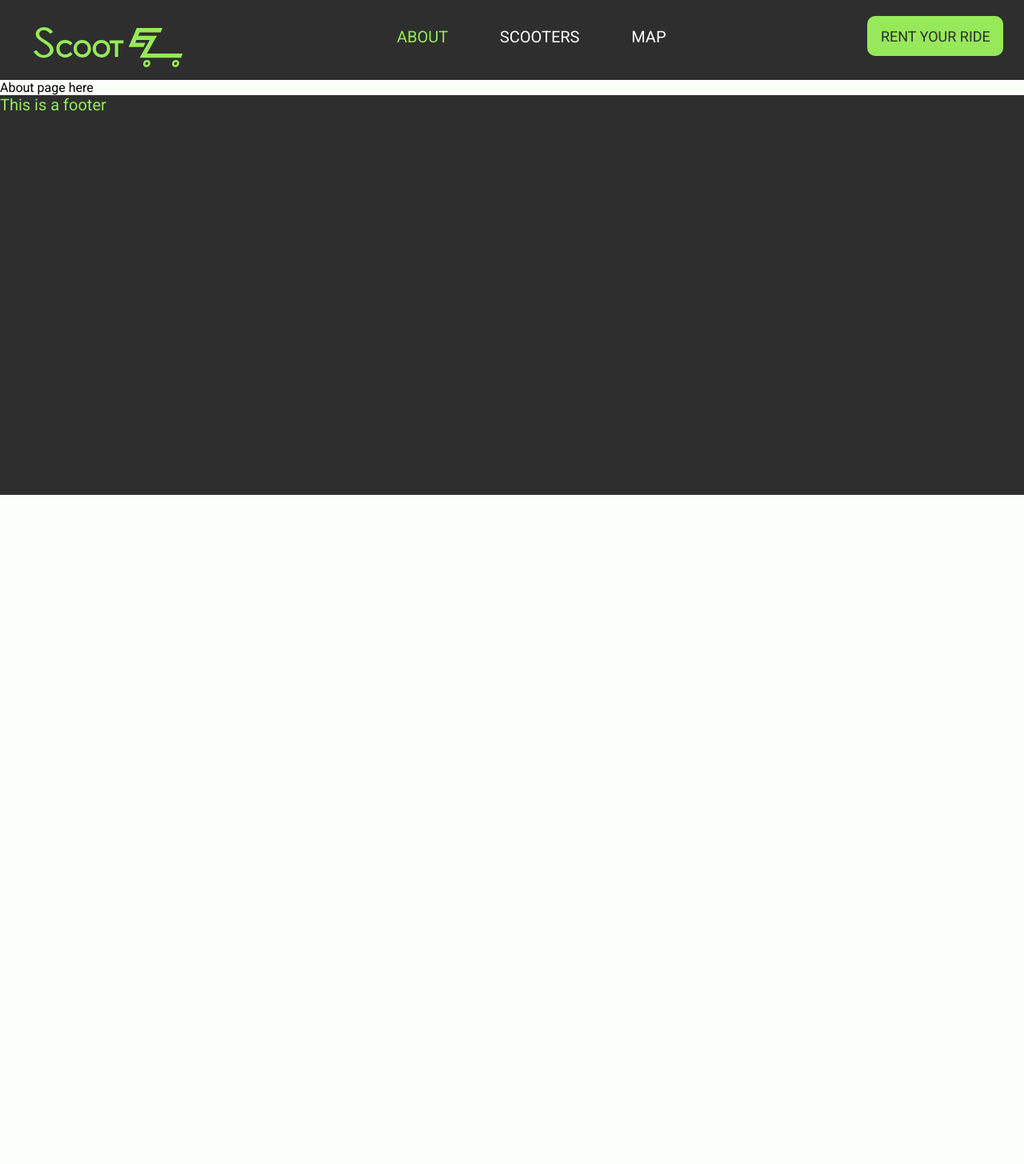
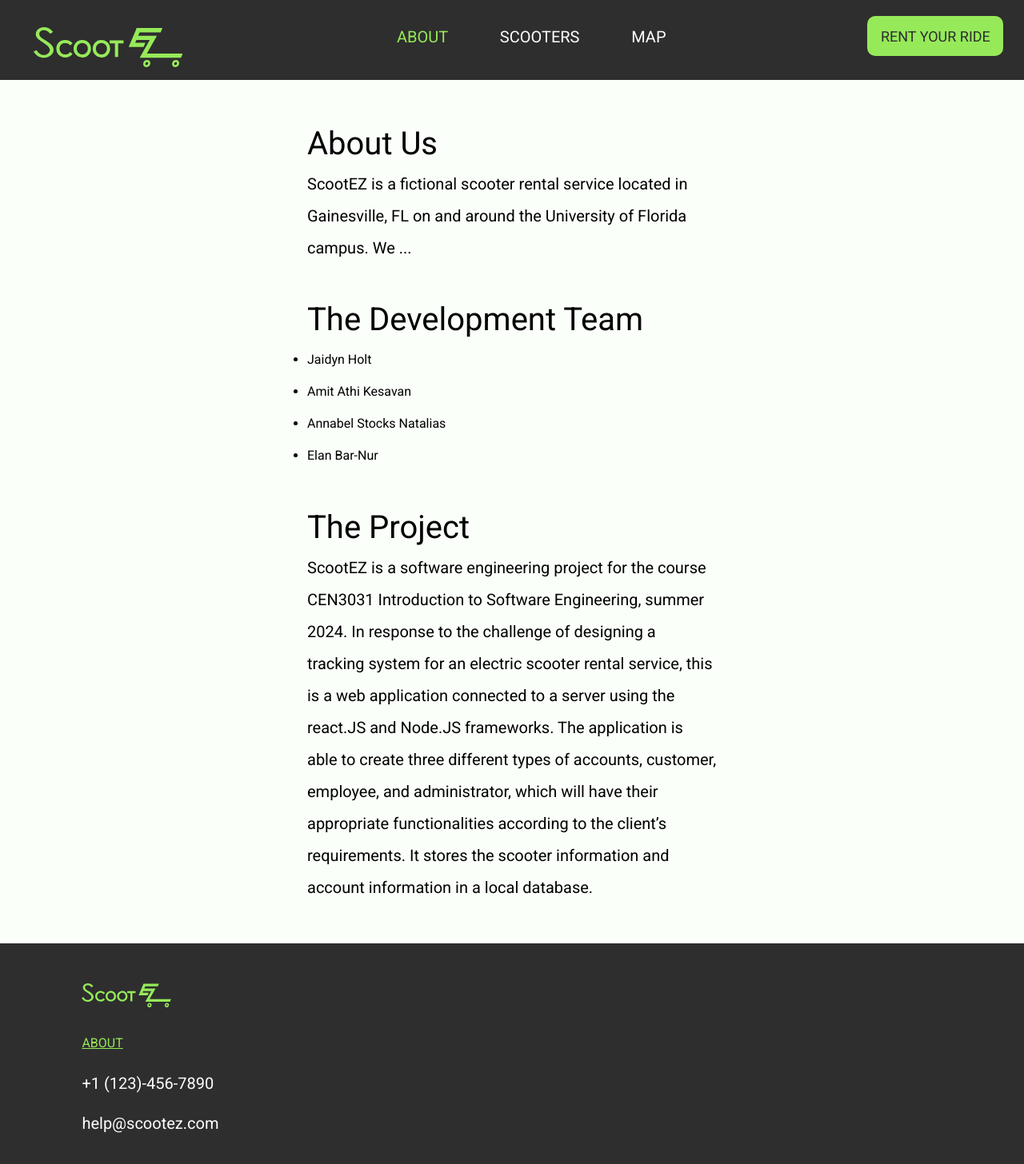
Before and after one commit to amitathik7/ScootEZ, a React (Create React App) app in the folder client/: page /about in a window 1280 px wide. Shown: the top 1456 px of the page at 80% size. Before the commit the page ends 800 px from the top, so only its background shows below. Built offline with nearby package versions, Linux system fonts and the light colour scheme.

Commit message:
Added more formatting and placeholder content on pages and footer, set up scooter pages

```diff
--- a/client/src/Footer.js
+++ b/client/src/Footer.js
@@ -1,10 +1,21 @@
 import React from 'react';
-import { BrowserRouter, Routes, Route, Link} from 'react-router-dom';
+import styles from './styles.css';
+import { NavLink, useNavigate} from 'react-router-dom';
+
+import { ReactComponent as Logo} from './ScootezLogo.svg';
+
+import HomePage from "./Pages/HomePage.js";
+import AboutPage from './Pages/AboutPage.js';
 
 export default function Footer() {
     return(
         <div className="footer">
-            This is a footer
+            <div><NavLink to="/" element={<HomePage />}>
+                <Logo height={30} fill="#96ea59" />
+            </NavLink></div>
+            <div><NavLink to="/about" element={<AboutPage />}>ABOUT</NavLink></div>
+            <div><p>+1 (123)-456-7890</p></div>
+            <div><p>help@scootez.com</p></div>
         </div>
     );
 }
--- a/client/src/Pages/AboutPage.js
+++ b/client/src/Pages/AboutPage.js
@@ -2,8 +2,33 @@ import React from 'react';
 
 export default function AboutPage() {
     return(
-        <div>
-            About page here
+        <div className="fullBox">
+            <div style={{width: "40%", placeSelf: "center", display: "inline-block", lineHeight: "40px"}}>
+                <h1>About Us</h1>
+                <p>
+                    ScootEZ is a fictional scooter rental service located in Gainesville, FL on and around the University of Florida campus.
+                    We ...
+                </p>
+                <br/>
+                <h1>The Development Team</h1>
+                <ul>
+                    <li>Jaidyn Holt</li>
+                    <li>Amit Athi Kesavan</li>
+                    <li>Annabel Stocks Natalias</li>
+                    <li>Elan Bar-Nur</li>
+                </ul>
+                <br/>
+                <h1>The Project</h1>
+                <p>
+                    ScootEZ is a software engineering project for the course CEN3031 Introduction to Software Engineering, summer 2024.
+                    In response to the challenge of designing a tracking system for an electric scooter rental service,
+                    this is a web application connected to a server using the react.JS and Node.JS frameworks.
+                    The application is able to create three different types of accounts, customer, employee, and administrator,
+                    which will have their appropriate functionalities according to the client’s requirements.
+                    It stores the scooter information and account information in a local database.
+                </p>
+
+            </div>
         </div>
     );
 }
--- a/client/src/Pages/CreateAccountPage.js
+++ b/client/src/Pages/CreateAccountPage.js
@@ -42,7 +42,7 @@ export default function CreateAccountPage() {
         }
         return (
             <button className="button1" onClick={handleClick}>
-                Login
+                CREATE ACCOUNT
             </button>
         );
     }
--- a/client/src/Pages/HomePage.js
+++ b/client/src/Pages/HomePage.js
@@ -3,8 +3,19 @@ import styles from '../styles.css';
 
 export default function HomePage() {
     return (
-        <div>
-            Home Page here: TODO
+        <div className="fullBox">
+            <div style={{width: "40%", placeSelf: "center", display: "inline-block", lineHeight: "40px"}}>
+                <h1>Rent your ride today with ScootEZ!</h1>
+                <p>
+                    Info text!!
+                </p>
+                <br/>
+                <h1>Great for student life on the go!</h1>
+                <p>
+                    Info text!! Pictures! Links!
+                </p>
+                <br/>
+            </div>
         </div>
     );
 }
--- a/client/src/Pages/LoginPage.js
+++ b/client/src/Pages/LoginPage.js
@@ -43,7 +43,7 @@ export default function LoginPage() {
         }
         return (
             <button className="button1" onClick={handleClick}>
-                Login
+                LOGIN
             </button>
         );
     }
--- a/client/src/Pages/ScooterPage.js
+++ b/client/src/Pages/ScooterPage.js
@@ -1,9 +1,40 @@
 import React from 'react';
+import { useNavigate } from 'react-router-dom';
+
 
 export default function ScooterPage() {
+    // button that switches to the createaccount page
+    function MoreInfoButton({scooterId}) {
+        const navigate = useNavigate();
+        function handleClick() {
+            navigate(`/scooters/${scooterId}`, {})
+        }
+        return (
+            <button className="button1" onClick={handleClick}>
+                MORE INFO
+            </button>
+        );
+    }
+
     return(
-        <div>
-            This is where we list all the scooters
+        <div className="fullBox">
+            <div style={{width: "40%", placeSelf: "center", display: "inline-block", lineHeight: "40px"}}>
+                <h1>Our Scooters</h1>
+                <ul>
+                    <li>
+                        Mobility Scooter <br/>
+                        have a picture and brief description <br/>
+                        <MoreInfoButton scooterId={"mobility-scooter"}/>
+                    </li>
+                    <li>
+                        Three-wheel Scooter <br/>
+                        have a picture and brief description <br/>
+                        <MoreInfoButton scooterId={"three-wheel-scooter"}/>
+                    </li>
+                </ul>
+
+
+            </div>
         </div>
     );
 }
--- a/client/src/styles.css
+++ b/client/src/styles.css
@@ -65,7 +65,6 @@ body {
     width: 60%;
     height: 700px;
     display: grid;
-    padding: 20px;
     margin: 0px;
     background-color: var(--light);
 }
@@ -73,29 +72,25 @@ body {
     width: 40%;
     height: 700px;
     display: grid;
-    padding: 20px;
     margin: 0px;
     background-color: var(--mid-green);
 }
 .fullBox {
     width: 100%;
-    height: 700px;
     display: grid;
-    padding: 20px;
-    margin: 0px;
+    margin-top: 50px;
+    margin-bottom: 50px;
     background-color: var(--light);
 }
 .footer {
     background-color: var(--dark);
-    padding: 0px;
-
-    width: 100%;
-    height: 500px;
-
-    color: var(--neon-green);
-    font-size: 20px;
-    font-family: var(--headerFontFamily);
-    font-weight: var(--headerFontWeight);
+    display: block;
+    padding: 8%;
+    padding-top: 50px;
+    width: 84%;
+    height: 200px;
+    color: white;
+    line-height: 50px;
 }
 
 /*========================LINKS========================*/
@@ -143,6 +138,16 @@ h1 {
 
     margin-top: 10px;
     margin-bottom: 10px;
+}
+h2 {
+    font-size: 30px;
+    font-family: var(--headerFontFamily);
+    font-weight: var(--headerFontWeight);
+}
+p {
+    font-size: 20px;
+    font-family: var(--bodyFontFamily);
+    font-weight: var(--bodyFontWeight);
 }
 label {
     margin-top: 30px;
```
